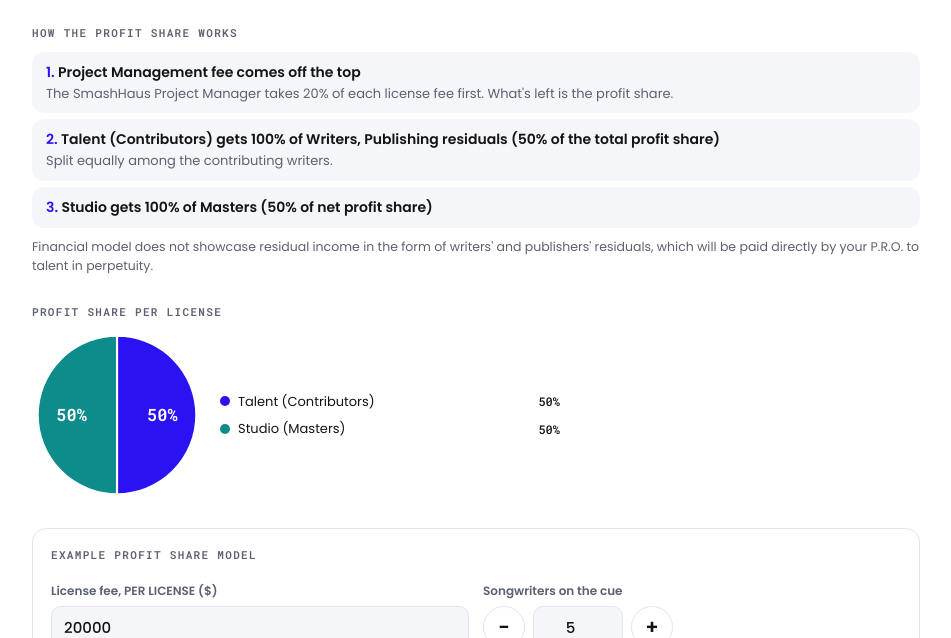
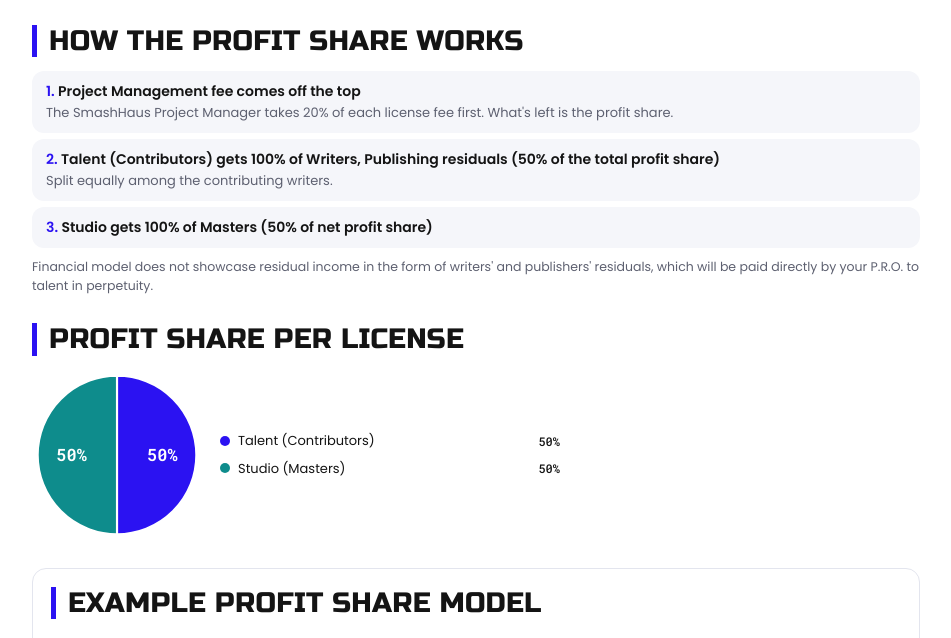
Before and after one commit to DylanBerry007/cinemasessions, a plain HTML site: page index.html in a window 1280 px wide. Shown: the part 156-794 px from the top of the page, without its empty margins (164-1115 px from the left). Drawn offline with Linux system fonts and the light colour scheme.

Commit message:
Bigger section headers
Co-Authored-By: Claude Opus 5.5 <noreply@anthropic.com>
Claude-Session: https://claude.ai/code/session_017LLJwwAfMYBGY3SnCBB86N

```diff
--- a/index.html
+++ b/index.html
@@ -37,6 +37,7 @@ button:focus-visible,input:focus-visible,textarea:focus-visible{outline:2px soli
 button.primary{background:var(--blue);border-color:var(--blue);color:#fff}
 button.primary:hover{filter:brightness(1.1)}
 button.ghost{border-color:transparent;color:var(--muted);padding-inline:10px}
+h2.sh,.calc h2.sh{font-family:var(--f-disp);font-weight:400;font-size:clamp(22px,3.2vw,28px);line-height:1.15;text-transform:uppercase;letter-spacing:.01em;color:var(--ink);margin:0 0 4px;padding-left:12px;border-left:5px solid var(--blue)}
 .lab{font-family:var(--f-mono);font-size:11px;font-weight:600;letter-spacing:.12em;text-transform:uppercase;color:var(--muted)}
 .rules{display:grid;grid-template-columns:repeat(auto-fit,minmax(230px,1fr));gap:12px}
 .rule{background:var(--soft);border-radius:14px;padding:16px 18px;display:grid;gap:6px;align-content:start;min-width:0}
@@ -204,18 +205,18 @@ td .bs{color:var(--muted);font-size:12px}
   </section>
 
   <section class="how" aria-label="How the profit share works">
-    <span class="lab">How the profit share works</span>
+    <h2 class="sh">How the profit share works</h2>
     <ol id="how"></ol>
     <p class="note">Financial model does not showcase residual income in the form of writers' and publishers' residuals, which will be paid directly by your P.R.O. to talent in perpetuity.</p>
   </section>
 
   <section class="pie-wrap" aria-label="Profit share chart">
-      <span class="lab" id="pieLab">Profit share</span>
+      <h2 class="sh" id="pieLab">Profit share</h2>
       <div class="cl"><svg id="pie" viewBox="0 0 120 120" role="img" aria-label="Profit share pie chart"></svg><div class="leg" id="pieLeg"></div></div>
   </section>
 
   <section class="calc" aria-label="Profit share">
-    <span class="lab">Example profit share model</span>
+    <h2 class="sh">Example profit share model</h2>
     <div class="inputs">
       <div class="f"><label for="upIn">License fee, PER LICENSE ($)</label><input id="upIn" type="number" min="0" step="500"></div>
       <div class="f"><label for="wrIn">Songwriters on the cue</label><div class="step"><button type="button" id="wrMinus" aria-label="Fewer writers">−</button><input id="wrIn" type="number" min="1" max="8" step="1" inputmode="numeric"><button type="button" id="wrPlus" aria-label="More writers">+</button></div></div>
```
